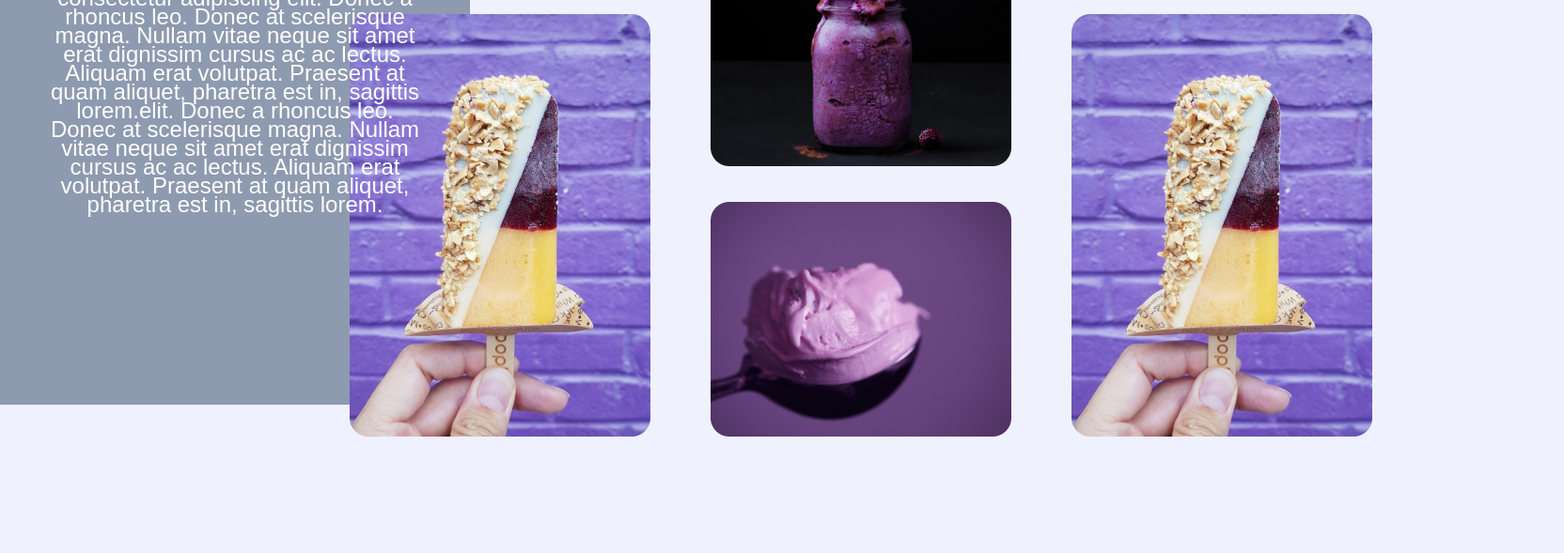
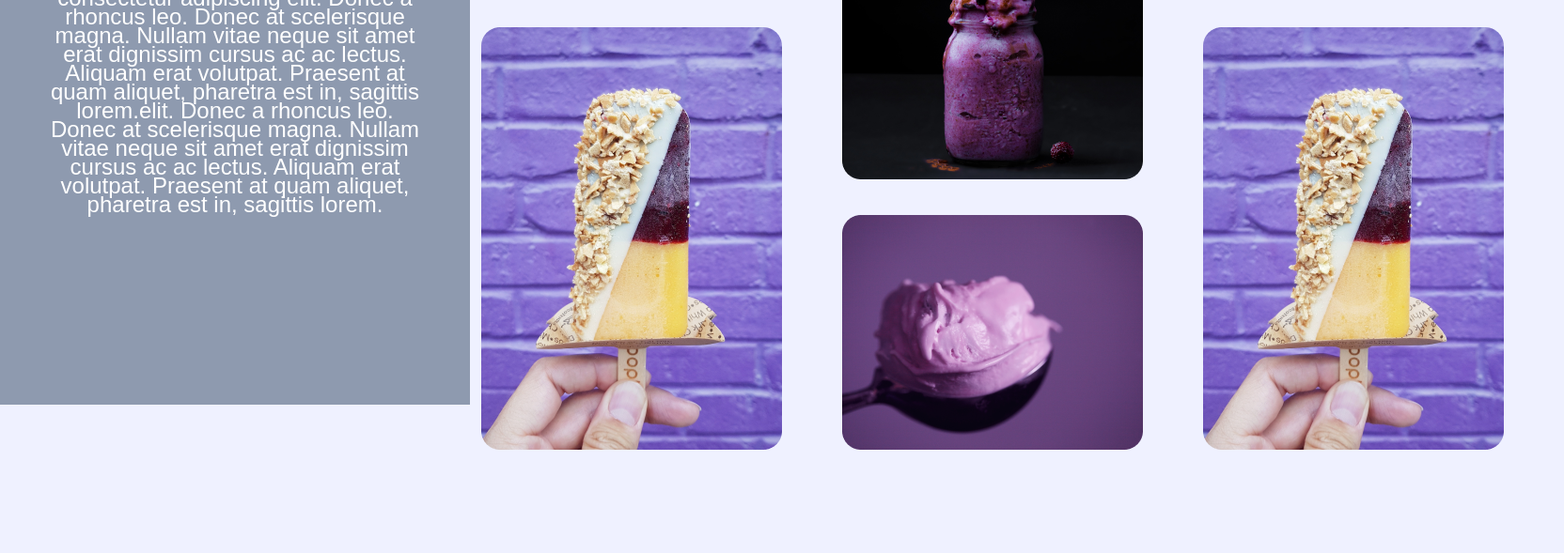
Before and after one commit to loren175/Desafio-04, a plain HTML site: page index.html in a window 1280 px wide. Shown: the part 369-958 px from the top of the page at 94% size, 1664 px wide, since content can reach past the window. Drawn offline with Linux system fonts and the light colour scheme; a web font is replaced by a local one.

```diff
--- a/style.css
+++ b/style.css
@@ -29,11 +29,17 @@ body::before {
     position: absolute;
 }
 
+.page {
+    display: grid;
+
+    max-width: 38.4rem;
+    margin: 0 auto;
+}
+
 main {
-    max-width: 60.0rem;
     margin: 6.4rem auto;
-    padding-bottom: 6.0rem;
     display: grid;
+    padding: 1.4rem 3.2rem 6rem;
 
 }
 
@@ -91,13 +97,13 @@ header::before {
 .card {
     margin: 3.2rem 3.2rem 0 3.2rem;
     transition: all 200ms;
+    position: relative;
 }
 
 .card img {
-    //width: 100%;
-    //height: auto;
     animation-name: downup;
     animation-duration: 900ms;
+    object-fit: cover;
 }
 
 footer {
```
